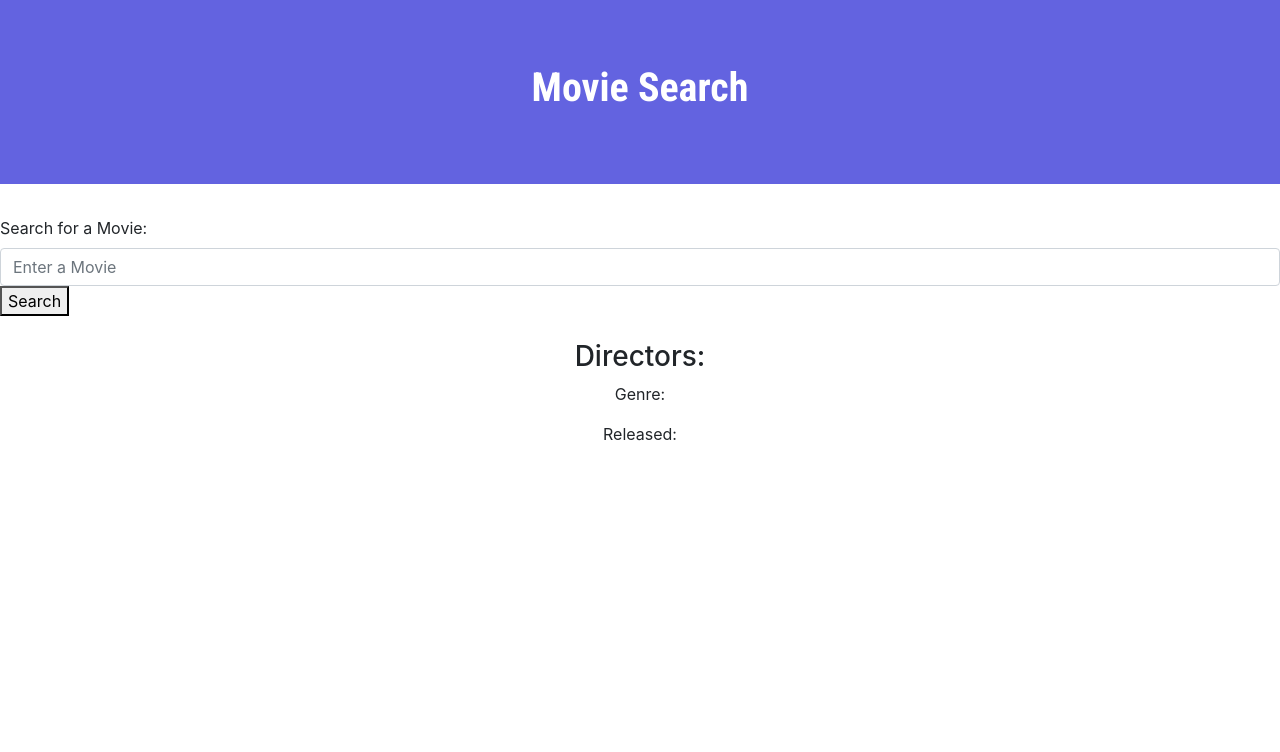
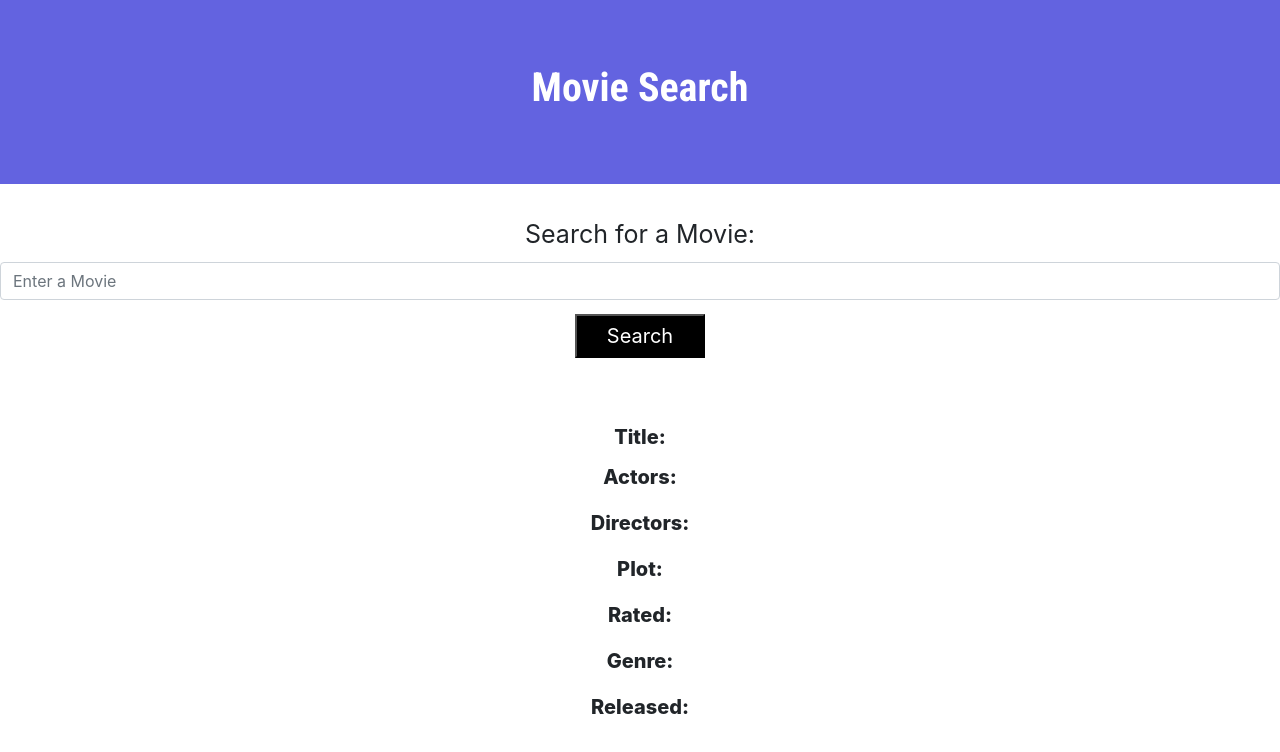
Before and after one commit to Anthony-G89/Movie-Search-App, a React (Create React App) app: page / in a window 1280 px wide. Shown: the top 752 px of the page. Built offline with nearby package versions, Linux system fonts and the light colour scheme.

Commit message:
Added some style to movieDetail

```diff
--- a/src/App.js
+++ b/src/App.js
@@ -43,9 +43,12 @@ class MovieContainer extends Component {
         handleSubmitForm={this.handleSubmitForm}
          />
          <MovieDetail
-         title={this.state.results.title}
+         title={this.state.results.Title}
          src={this.state.results.Poster}
+         actors ={this.state.results.Actors}
          director={this.state.results.Director}
+         plot={this.state.results.Plot}
+         rated={this.state.results.Rated}
          genre={this.state.results.Genre}
          released={this.state.results.Released}
          />
--- a/src/components/MovieDetail/index.js
+++ b/src/components/MovieDetail/index.js
@@ -6,11 +6,15 @@ import "./style.css"
 
 function movieDetail (props) {
     return (
-        <div className="text-center">
-            <img src={props.src} alt={props.title}/>
-            <h3>Directors: {props.director}</h3>
-            <p>Genre:{props.genre}</p>
-            <p>Released:{props.released}</p>
+        <div className="text-center mt-4">
+            <img  src={props.src} alt={props.title}/>
+            <h1><span className="movieInfo">Title:</span> {props.title}</h1>
+            <p> <span  className="movieInfo">Actors:</span> {props.actors}</p>
+            <p><span  className="movieInfo">Directors:</span> {props.director}</p>
+            <p><span  className="movieInfo">Plot:</span> {props.plot}</p>
+            <p><span  className="movieInfo">Rated:</span> {props.rated}</p>
+            <p><span  className="movieInfo">Genre:</span> {props.genre}</p>
+            <p><span  className="movieInfo">Released:</span> {props.released}</p>
 
 
         </div>
--- a/src/components/MovieDetail/style.css
+++ b/src/components/MovieDetail/style.css
@@ -0,0 +1,4 @@
+.movieInfo {
+    font-weight: 800;
+    font-size: 20px;
+}
--- a/src/components/SearchForm/index.js
+++ b/src/components/SearchForm/index.js
@@ -1,11 +1,12 @@
 import React from "react";
+import "./style.css";
 
 
 function SearchForm(props) {
     return (
         <form>
-            <div className="search-Form">
-                <label htmlFor="search">Search for a Movie:</label>
+            <div className="search-Form text-center">
+                <label className="movieSearchLabel" htmlFor="search">Search for a Movie:</label>
                 <input
                 onChange={props.handleInputChange}
                 value={props.value}
@@ -15,7 +16,7 @@ function SearchForm(props) {
                 className="form-control"
                  />
 
-                 <button onClick={props.handleSubmitForm}>Search</button>
+                 <button className="movieBtn" onClick={props.handleSubmitForm}>Search</button>
 
             </div>
         </form>
--- a/src/components/SearchForm/style.css
+++ b/src/components/SearchForm/style.css
@@ -0,0 +1,14 @@
+.movieSearchLabel {
+   display: flex;
+   justify-content: center;
+   font-size: 25px;
+}
+
+.movieBtn {
+  padding: 5px 30px;
+  margin-top: 14px;
+  background-color: black;
+  color: white;
+  font-size: 20px;
+  cursor: pointer;
+}
```
Also changed, not shown: 1 other file (tests, documents, lock files or other folders).
